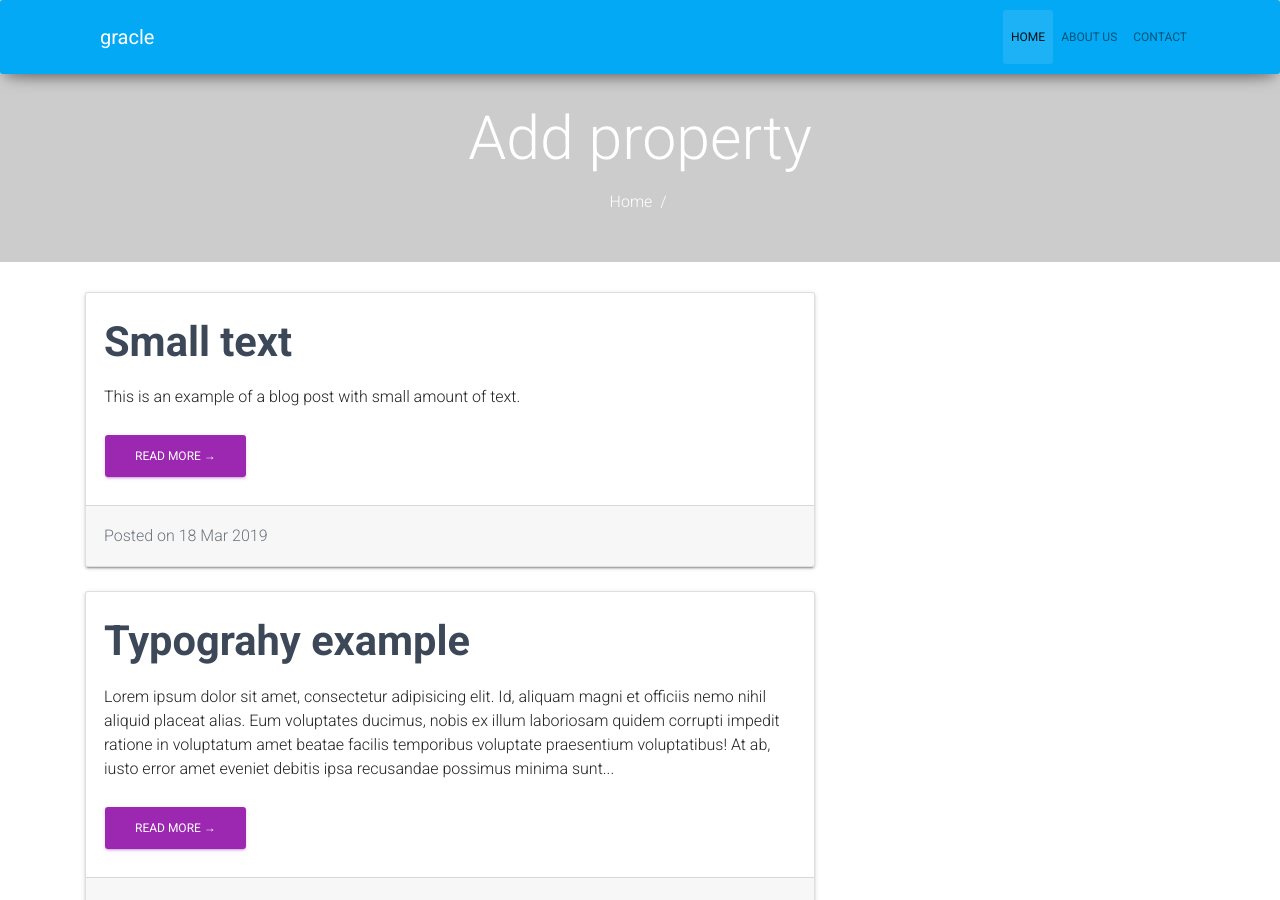
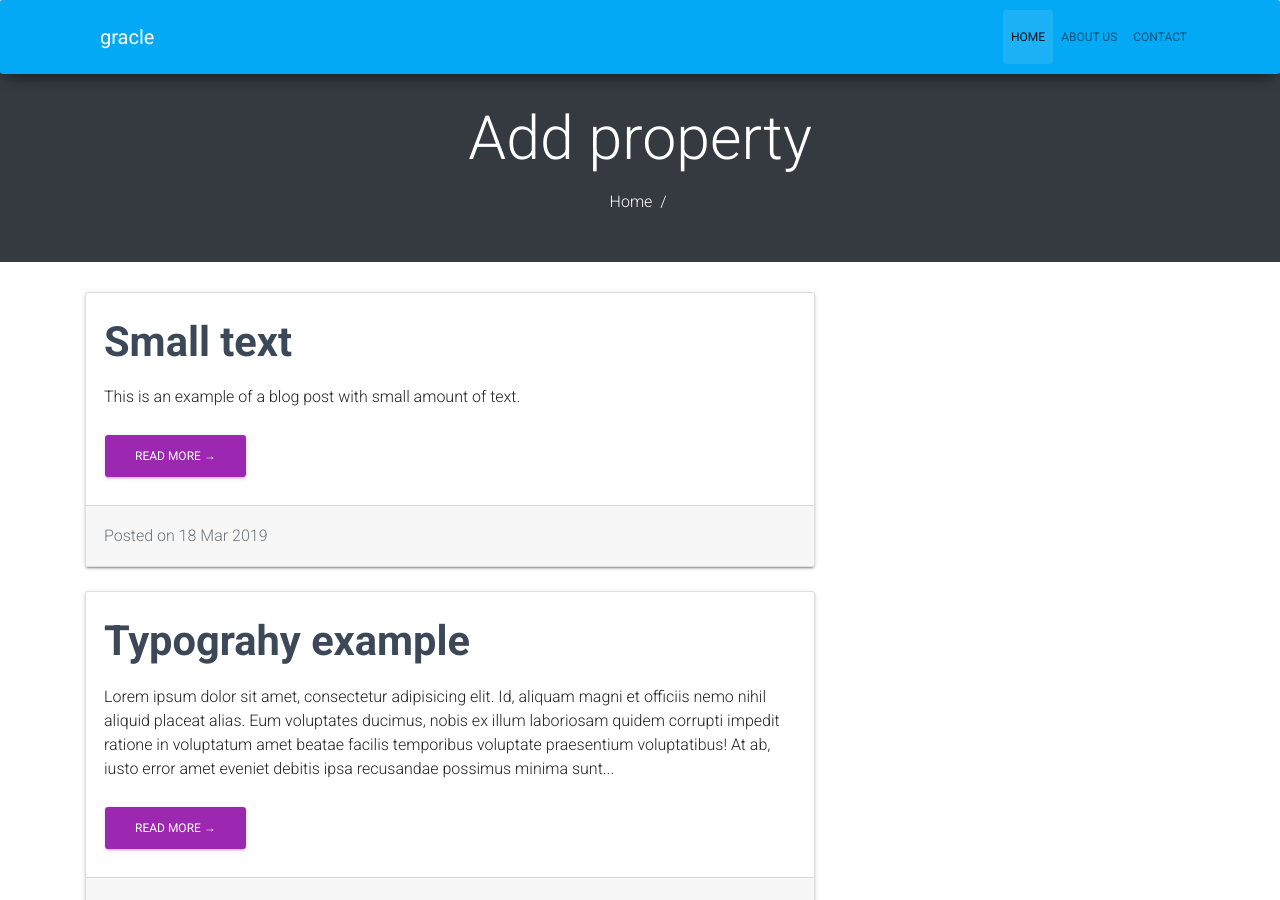
Before and after one commit to gracle/gracle.github.io, a Jekyll site: the page built from index.html, in a window 1280 px wide and 900 px high. Built offline with Jekyll 4.4.1, drawn with Linux system fonts in a browser that asks for light colours; nearby versions of some CDN libraries; the list of posts is cut into pages by our own code.

Commit message:
Update header.html

```diff
--- a/_includes/header.html
+++ b/_includes/header.html
@@ -1,10 +1,10 @@
-<section class="pt-5 pb-5 inner-header">
+<section class="pt-5 pb-5 inner-header bg-dark">
 <div class="container">
 	<div class="row">
 		<div class="col-md-12 text-center">
 			<h1 class="mt-0 mb-3 text-white">Add property</h1>
 			<div class="breadcrumbs">
-				<p class="mb-0 text-white"><a class="text-white" href="{{ site.url }}">Home</a>  /  <span class="text-success">{{ item.title }}</span></p>
+				<p class="mb-0 text-white"><a class="text-white" href="{{ site.url }}">Home</a>  /  <span class="text-success">{{ page.title }}</span></p>
 			</div>
 		</div>
 	</div>
```
